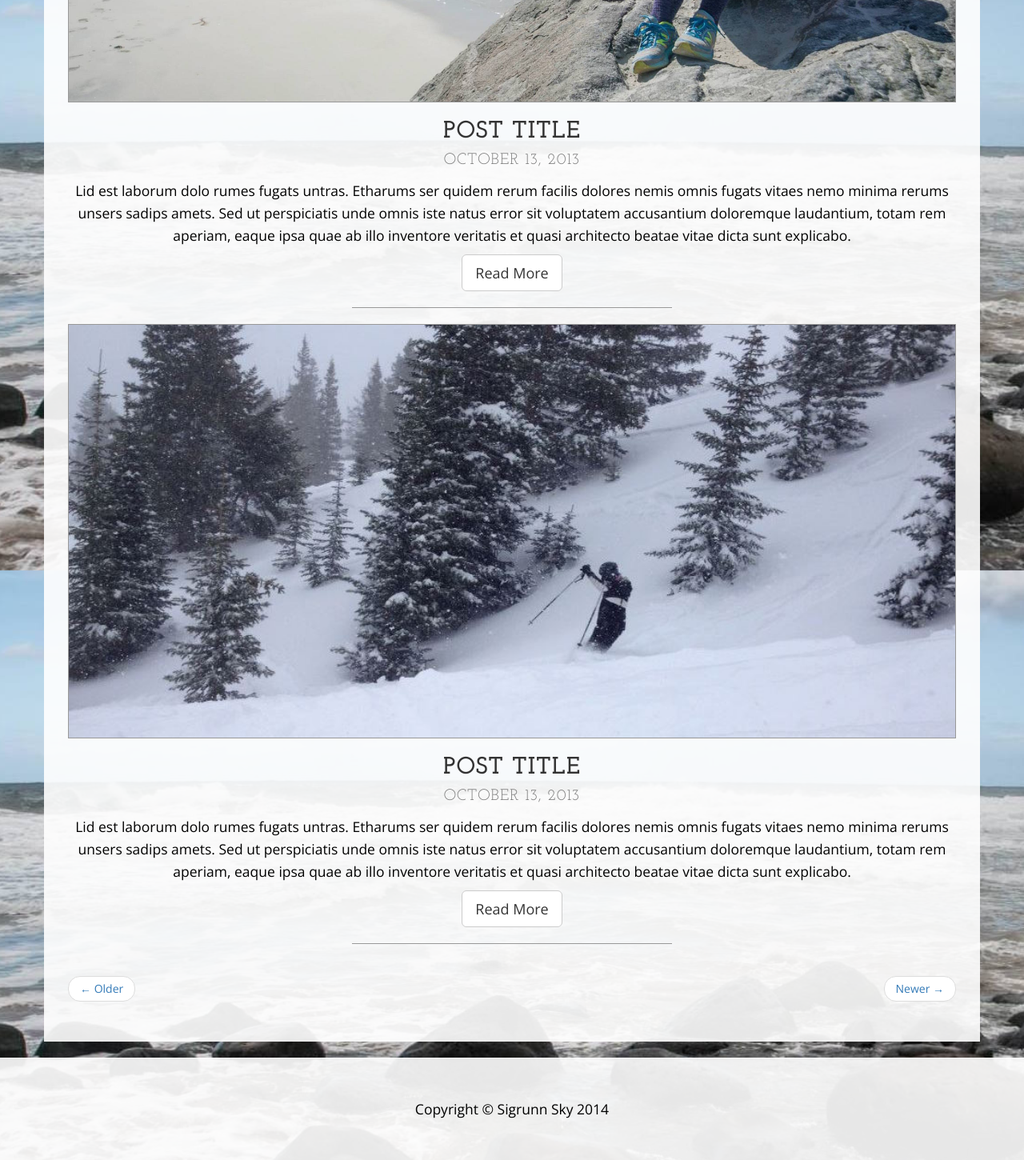
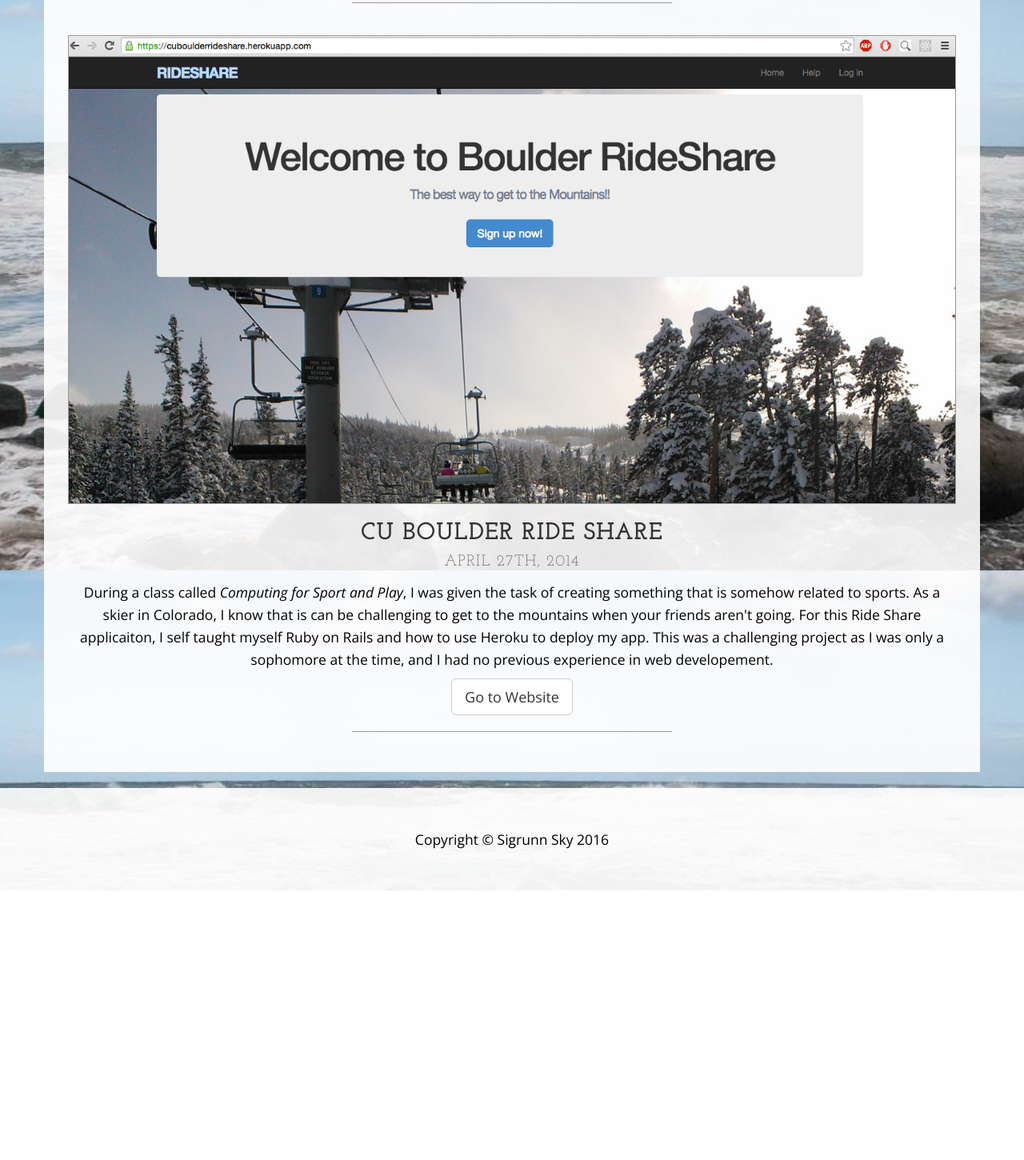
Before and after one commit to sigrunnsky/sigrunnsky.github.io, a plain HTML site: page blog.html in a window 1280 px wide. Shown: the part 1687-3137 px from the top of the page at 80% size. After the commit the page ends 2800 px from the top, so only its background shows below. Drawn offline with nearby package versions, Linux system fonts and the light colour scheme.

Commit message:
updating projects page

```diff
--- a/blog.html
+++ b/blog.html
@@ -47,7 +47,7 @@
                     <span class="icon-bar"></span>
                 </button>
                 <!-- navbar-brand is hidden on larger screens, but visible when the menu is collapsed -->
-                <a class="navbar-brand" href="index.html">Business Casual</a>
+                <a class="navbar-brand" href="index.html">Sigrunn Sky</a>
             </div>
             <!-- Collect the nav links, forms, and other content for toggling -->
             <div class="collapse navbar-collapse" id="bs-example-navbar-collapse-1">
@@ -93,33 +93,38 @@
                     <hr>
                 </div>
                 <div class="col-lg-12 text-center">
-                    <img class="img-responsive img-border img-full" src="img/slide-2.jpg" alt="">
-                    <h2>Post Title
+                    <div class="col-md-3">
+                    <img class="img-responsive img-border img-full" src="img/project2.png" alt="This photo is" padding-bottom: 2cm;>
+                    </div>
+                    <h2>NavigateCU Design Project
                         <br>
-                        <small>October 13, 2013</small>
+                        <small>November 30, 2015</small>
                     </h2>
-                    <p>Lid est laborum dolo rumes fugats untras. Etharums ser quidem rerum facilis dolores nemis omnis fugats vitaes nemo minima rerums unsers sadips amets. Sed ut perspiciatis unde omnis iste natus error sit voluptatem accusantium doloremque laudantium, totam rem aperiam, eaque ipsa quae ab illo inventore veritatis et quasi architecto beatae vitae dicta sunt explicabo.</p>
-                    <a href="#" class="btn btn-default btn-lg">Read More</a>
+                    <p>For a class called <i>User Centered Design and Developement</i> I designed an app with three other team members. During this process we closely followed the "User Centered Design" process. While designing this app, we kept the user in mind in every stage of developement, which included user testing, prototyping, and formative research. </p>
+                </div>
+
+                <div class="col-lg-12 text-center">
+                    <br>
+                    <hr>
+                    <br>
+                    <img class="img-responsive img-border img-full" src="img/project3.png" alt="Photo of a ride sharing website. There is a login button and the background photo is a picture taken from a ski lift.">
+
+                    <h2>CU Boulder Ride Share
+                        <br>
+                        <small>April 27th, 2014</small>
+                    </h2>
+                    <p>During a class called <i>Computing for Sport and Play</i>, I was given the task of creating something that is somehow related to sports. As a skier in Colorado, I know that is can be challenging to get to the mountains when your friends aren't going. For this Ride Share applicaiton, I self taught myself Ruby on Rails and how to use Heroku to deploy my app. This was a challenging project as I was only a sophomore at the time, and I had no previous experience in web developement.</p>
+                    <a href="https://cuboulderrideshare.herokuapp.com/" class="btn btn-default btn-lg">Go to Website</a>
                     <hr>
                 </div>
-                <div class="col-lg-12 text-center">
-                    <img class="img-responsive img-border img-full" src="img/slide-3.jpg" alt="">
-                    <h2>Post Title
-                        <br>
-                        <small>October 13, 2013</small>
-                    </h2>
-                    <p>Lid est laborum dolo rumes fugats untras. Etharums ser quidem rerum facilis dolores nemis omnis fugats vitaes nemo minima rerums unsers sadips amets. Sed ut perspiciatis unde omnis iste natus error sit voluptatem accusantium doloremque laudantium, totam rem aperiam, eaque ipsa quae ab illo inventore veritatis et quasi architecto beatae vitae dicta sunt explicabo.</p>
-                    <a href="#" class="btn btn-default btn-lg">Read More</a>
-                    <hr>
-                </div>
-                <div class="col-lg-12 text-center">
+               <!--  <div class="col-lg-12 text-center">
                     <ul class="pager">
                         <li class="previous"><a href="#">&larr; Older</a>
                         </li>
                         <li class="next"><a href="#">Newer &rarr;</a>
                         </li>
                     </ul>
-                </div>
+                </div> -->
             </div>
         </div>
 
@@ -130,7 +135,7 @@
         <div class="container">
             <div class="row">
                 <div class="col-lg-12 text-center">
-                    <p>Copyright &copy; Sigrunn Sky 2014</p>
+                    <p>Copyright &copy; Sigrunn Sky 2016</p>
                 </div>
             </div>
         </div>
```
